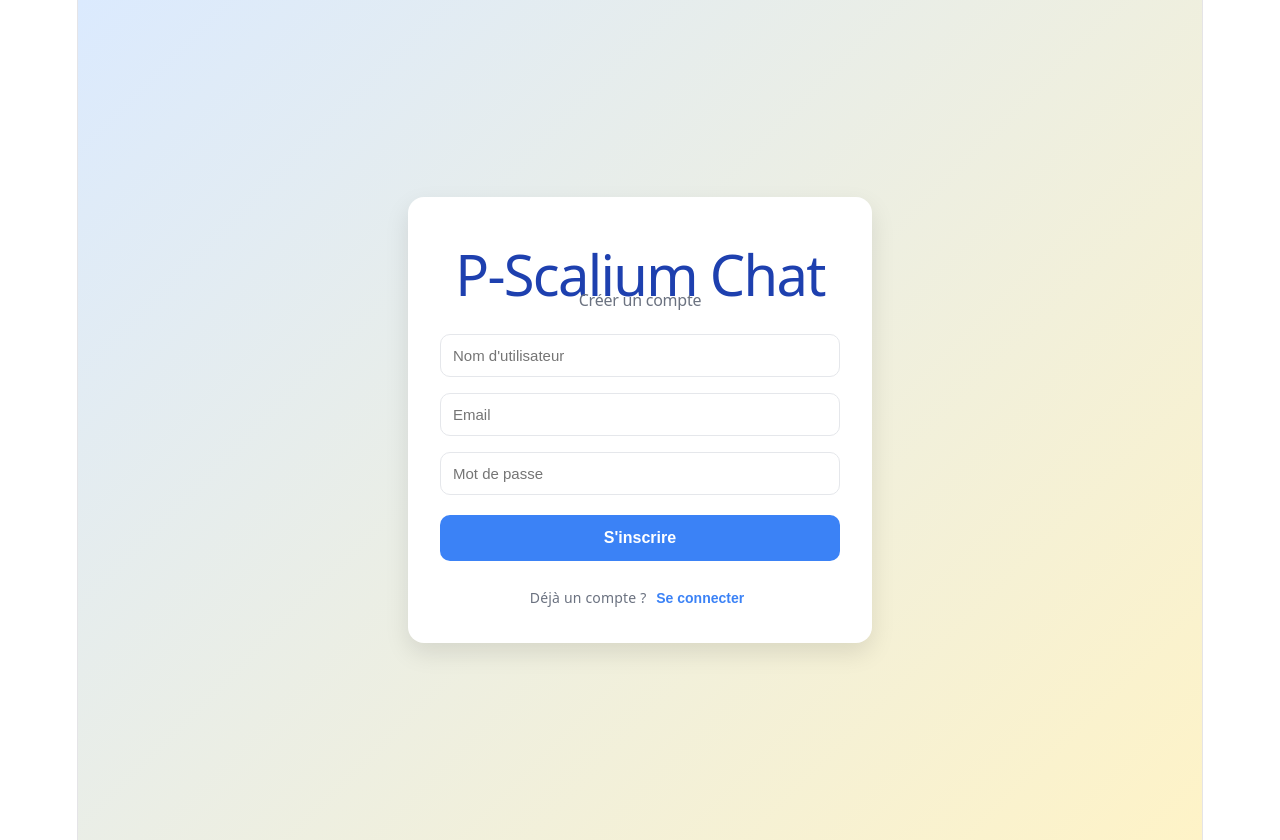
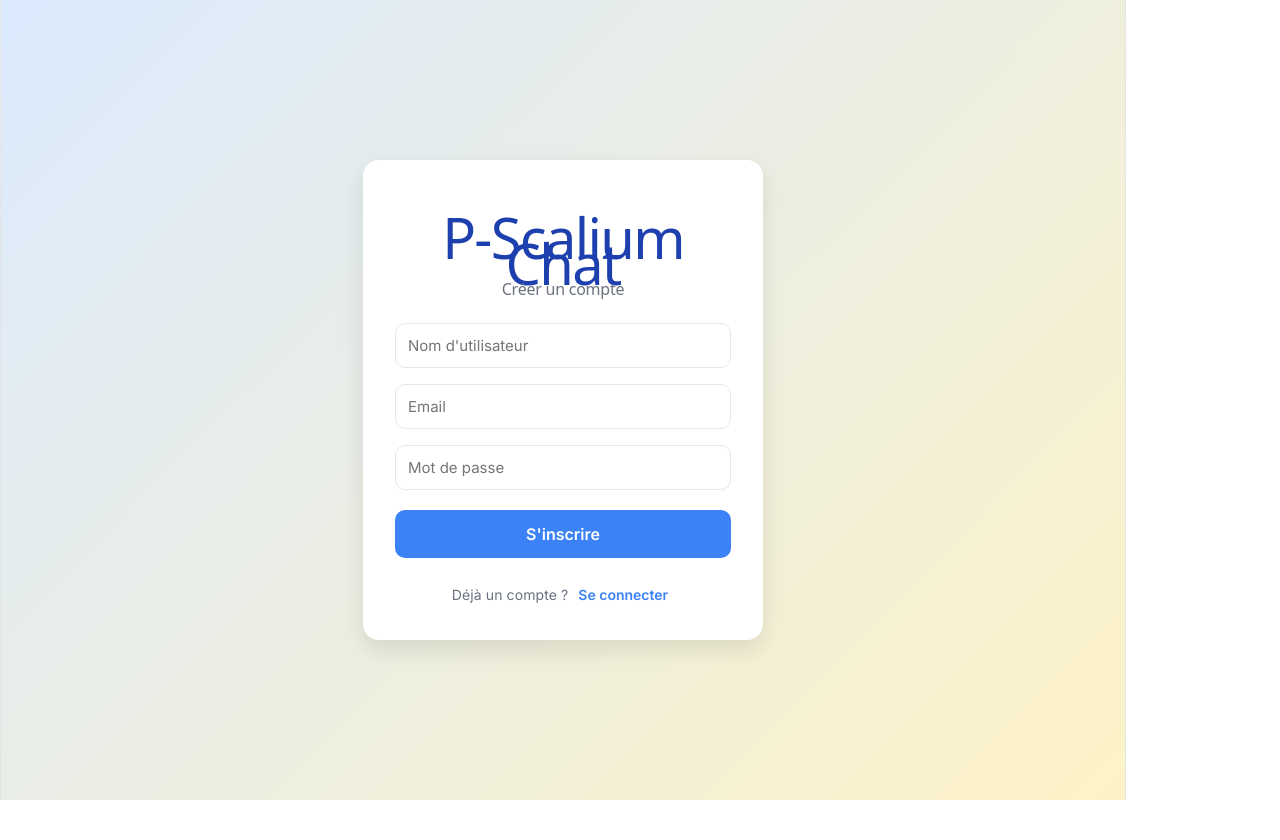
Before and after one commit to pscalium-ggg/p-scalium-chat-v2., a React (Vite) app: page / in a window 1280 px wide. After the commit the page ends 800 px from the top, so only its background shows below. Built offline with nearby package versions, Linux system fonts and the light colour scheme.

Commit message:
Refactor App.css to improve styling and animations
Ajout de la police Inter et du système d'animations global — base pour un style impeccable et fluide

```diff
--- a/src/App.css
+++ b/src/App.css
@@ -1,184 +1,133 @@
-.counter {
-  font-size: 16px;
-  padding: 5px 10px;
-  border-radius: 5px;
-  color: var(--accent);
-  background: var(--accent-bg);
-  border: 2px solid transparent;
-  transition: border-color 0.3s;
-  margin-bottom: 24px;
+@import url('https://fonts.googleapis.com/css2?family=Inter:wght@400;500;600;700;800&display=swap');
 
-  &:hover {
-    border-color: var(--accent-border);
-  }
-  &:focus-visible {
-    outline: 2px solid var(--accent);
-    outline-offset: 2px;
-  }
+* {
+  box-sizing: border-box;
 }
 
-.hero {
-  position: relative;
-
-  .base,
-  .framework,
-  .vite {
-    inset-inline: 0;
-    margin: 0 auto;
+html, body, #root {
+  margin: 0;
+  padding: 0;
+  height: 100%;
 }
 
-  .base {
-    width: 170px;
-    position: relative;
-    z-index: 0;
+body {
+  font-family: 'Inter', -apple-system, BlinkMacSystemFont, 'Segoe UI', Roboto, sans-serif;
+  -webkit-font-smoothing: antialiased;
+  -moz-osx-font-smoothing: grayscale;
+  letter-spacing: 0.1px;
 }
 
-  .framework,
-  .vite {
-    position: absolute;
+input, textarea, button {
+  font-family: 'Inter', -apple-system, BlinkMacSystemFont, 'Segoe UI', Roboto, sans-serif;
 }
 
-  .framework {
-    z-index: 1;
-    top: 34px;
-    height: 28px;
-    transform: perspective(2000px) rotateZ(300deg) rotateX(44deg) rotateY(39deg)
-      scale(1.4);
+::-webkit-scrollbar {
+  width: 6px;
+  height: 6px;
+}
+::-webkit-scrollbar-track {
+  background: transparent;
+}
+::-webkit-scrollbar-thumb {
+  background: #CBD5E1;
+  border-radius: 10px;
 }
 
-  .vite {
-    z-index: 0;
-    top: 107px;
-    height: 26px;
-    width: auto;
-    transform: perspective(2000px) rotateZ(300deg) rotateX(40deg) rotateY(39deg)
-      scale(0.8);
-  }
+@keyframes fadeIn {
+  from { opacity: 0; }
+  to { opacity: 1; }
 }
 
-#center {
-  display: flex;
-  flex-direction: column;
-  gap: 25px;
-  place-content: center;
-  place-items: center;
-  flex-grow: 1;
-
-  @media (max-width: 1024px) {
-    padding: 32px 20px 24px;
-    gap: 18px;
-  }
+@keyframes slideInRight {
+  from { transform: translateX(100%); opacity: 0; }
+  to { transform: translateX(0); opacity: 1; }
 }
 
-#next-steps {
-  display: flex;
-  border-top: 1px solid var(--border);
-  text-align: left;
-
-  & > div {
-    flex: 1 1 0;
-    padding: 32px;
-    @media (max-width: 1024px) {
-      padding: 24px 20px;
-    }
+@keyframes slideInLeft {
+  from { transform: translateX(-30px); opacity: 0; }
+  to { transform: translateX(0); opacity: 1; }
 }
 
-  .icon {
-    margin-bottom: 16px;
-    width: 22px;
-    height: 22px;
+@keyframes slideUp {
+  from { transform: translateY(16px); opacity: 0; }
+  to { transform: translateY(0); opacity: 1; }
 }
 
-  @media (max-width: 1024px) {
-    flex-direction: column;
-    text-align: center;
-  }
+@keyframes scaleIn {
+  from { transform: scale(0.92); opacity: 0; }
+  to { transform: scale(1); opacity: 1; }
 }
 
-#docs {
-  border-right: 1px solid var(--border);
-
-  @media (max-width: 1024px) {
-    border-right: none;
-    border-bottom: 1px solid var(--border);
-  }
+@keyframes bounceIn {
+  0% { transform: scale(0.7); opacity: 0; }
+  60% { transform: scale(1.05); opacity: 1; }
+  100% { transform: scale(1); }
 }
 
-#next-steps ul {
-  list-style: none;
-  padding: 0;
-  display: flex;
-  gap: 8px;
-  margin: 32px 0 0;
+@keyframes pulse {
+  0%, 100% { opacity: 1; }
+  50% { opacity: 0.5; }
+}
 
-  .logo {
-    height: 18px;
+@keyframes spin {
+  from { transform: rotate(0deg); }
+  to { transform: rotate(360deg); }
+}
+
+.screen-enter {
+  animation: fadeIn 0.25s ease-out;
+}
+
+.page-slide {
+  animation: slideInRight 0.28s cubic-bezier(0.22, 1, 0.36, 1);
+}
+
+.message-enter {
+  animation: slideUp 0.22s cubic-bezier(0.22, 1, 0.36, 1);
+}
+
+.modal-overlay-enter {
+  animation: fadeIn 0.18s ease-out;
+}
+
+.modal-content-enter {
+  animation: scaleIn 0.22s cubic-bezier(0.34, 1.56, 0.64, 1);
+}
+
+.list-item-enter {
+  animation: slideInLeft 0.25s ease-out backwards;
+}
+
+.reaction-pop {
+  animation: bounceIn 0.35s cubic-bezier(0.34, 1.56, 0.64, 1);
+}
+
+.typing-dot {
+  animation: pulse 1.4s ease-in-out infinite;
+}
+
+.spinner {
+  animation: spin 0.8s linear infinite;
+}
+
+button {
+  transition: transform 0.12s ease, opacity 0.12s ease, background-color 0.15s ease;
+}
+
+button:active {
+  transform: scale(0.96);
 }
 
 a {
-    color: var(--text-h);
-    font-size: 16px;
-    border-radius: 6px;
-    background: var(--social-bg);
-    display: flex;
-    padding: 6px 12px;
-    align-items: center;
-    gap: 8px;
-    text-decoration: none;
-    transition: box-shadow 0.3s;
-
-    &:hover {
-      box-shadow: var(--shadow);
-    }
-    .button-icon {
-      height: 18px;
-      width: 18px;
-    }
+  transition: opacity 0.15s ease;
 }
 
-  @media (max-width: 1024px) {
-    margin-top: 20px;
-    flex-wrap: wrap;
-    justify-content: center;
-
-    li {
-      flex: 1 1 calc(50% - 8px);
+input {
+  transition: border-color 0.15s ease, box-shadow 0.15s ease;
 }
 
-    a {
-      width: 100%;
-      justify-content: center;
-      box-sizing: border-box;
+input:focus {
+  outline: none;
+  border-color: #3B82F6 !important;
+  box-shadow: 0 0 0 3px rgba(59, 130, 246, 0.12);
 }
-  }
-}
-
-#spacer {
-  height: 88px;
-  border-top: 1px solid var(--border);
-  @media (max-width: 1024px) {
-    height: 48px;
-  }
-}
-
-.ticks {
-  position: relative;
-  width: 100%;
-
-  &::before,
-  &::after {
-    content: '';
-    position: absolute;
-    top: -4.5px;
-    border: 5px solid transparent;
-  }
-
-  &::before {
-    left: 0;
-    border-left-color: var(--border);
-  }
-  &::after {
-    right: 0;
-    border-right-color: var(--border);
-  }
-}
```
Lines whose indentation alone changed are shown as unchanged.
